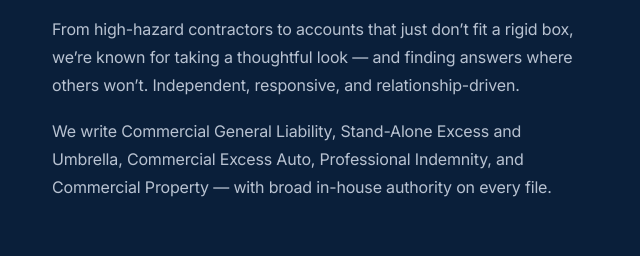
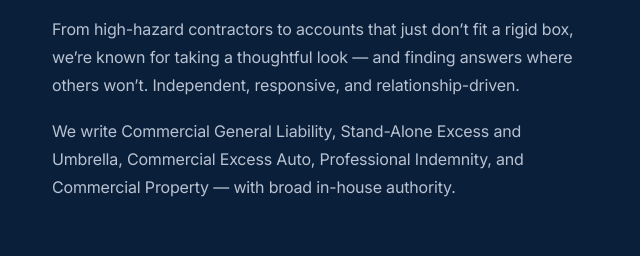
Before and after one commit to morganchutter/chutteruw-site, a plain HTML site: page index.html in a window 1280 px wide. Shown: the part 1493-1749 px from the top of the page, 22-662 px from the left. Drawn offline with Linux system fonts and the light colour scheme.

Commit message:
Trim About copy: remove 'on every file' from in-house authority line

```diff
--- a/index.html
+++ b/index.html
@@ -104,7 +104,7 @@
         <div class="about-text">
           <p>For nearly thirty years, Chutter has supported Canadian brokers with practical, broker-first underwriting. We&rsquo;re a boutique MGA built for speed, service, and flexibility &mdash; broad coverage, fast turnaround, and A-rated Canadian paper.</p>
           <p>From high-hazard contractors to accounts that just don&rsquo;t fit a rigid box, we&rsquo;re known for taking a thoughtful look &mdash; and finding answers where others won&rsquo;t. Independent, responsive, and relationship-driven.</p>
-          <p>We write Commercial General Liability, Stand-Alone Excess and Umbrella, Commercial Excess Auto, Professional Indemnity, and Commercial Property &mdash; with broad in-house authority on every file.</p>
+          <p>We write Commercial General Liability, Stand-Alone Excess and Umbrella, Commercial Excess Auto, Professional Indemnity, and Commercial Property &mdash; with broad in-house authority.</p>
         </div>
         <div class="about-values">
           <div class="value-card">
```
